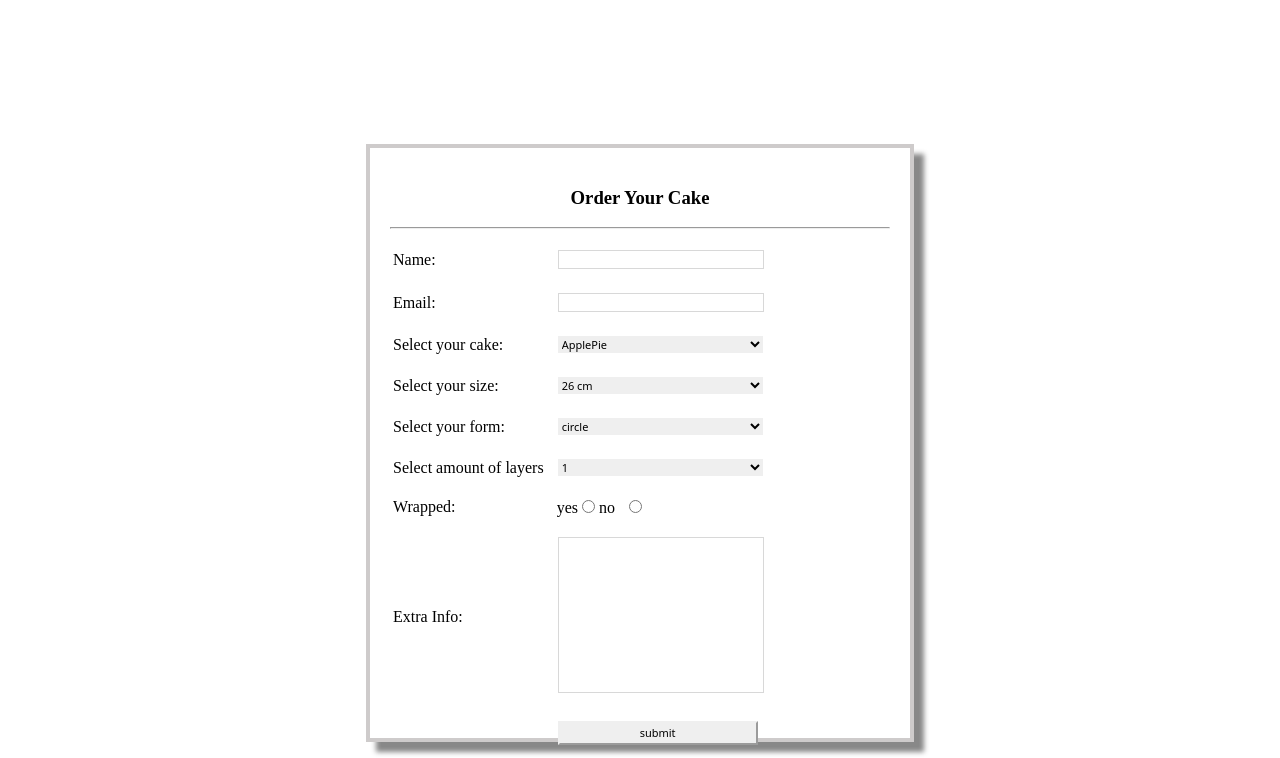
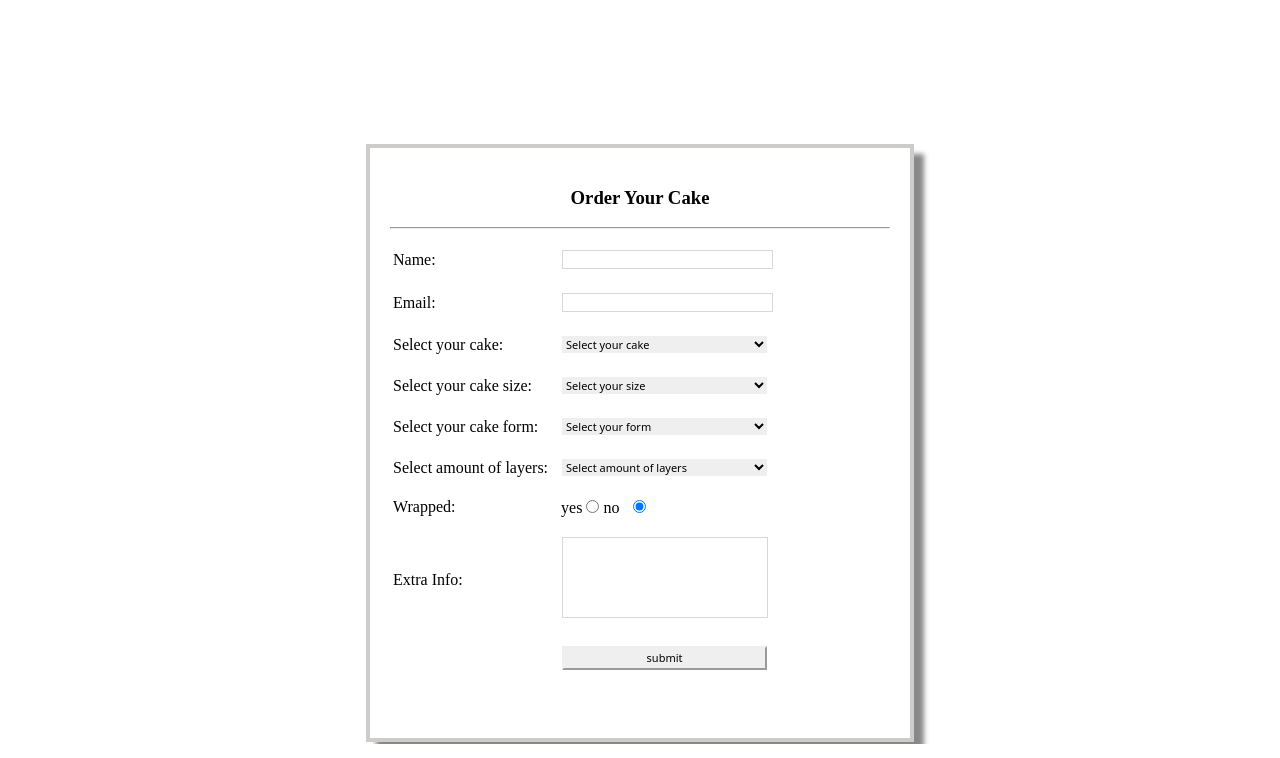
Before and after one commit to patriciaschutter/Business-Website, a plain HTML site: page orderlist.html in a window 1280 px wide. Shown: the part 56-814 px from the top of the page. Drawn offline with nearby package versions, Linux system fonts and the light colour scheme.

Commit message:
finalorderlist

```diff
--- a/orderlist.html
+++ b/orderlist.html
@@ -32,7 +32,7 @@
 	.textinput{
 		border: 1px solid #d8d8d8;
 		margin: 10px;
-		width: 200px;
+		width: 205px;
 	}
 
 	.textinput:hover{
@@ -66,7 +66,7 @@
 	}
 
 	.submitbutton{
-		width: 200px;
+		width: 205px;
 		margin: 10px;
 		text-align: center;
 		cursor: pointer;
@@ -135,9 +135,10 @@
 
 			</tr>
 			<tr>
-				<td><label for="Cake">Select your cake:</label></td>
+				<td><label for="cakesort">Select your cake:</label></td>
 				<td>
-					<select name="cakesort">
+					<select id="cakesort" name="cakesort">
+					<option>Select your cake</option>
 					<option>ApplePie</option>
 					<option>Hazelnut</option>
 					<option>AppleCrumble</option>
@@ -146,9 +147,10 @@
 			</tr>
 
 			<tr>
-				<td><label for="size">Select your size:</label></td>
+				<td><label for="size">Select your cake size:</label></td>
 				<td>
-					<select name="size">
+					<select id="size" name="size">
+					<option>Select your size</option>
 					<option>26 cm</option>
 					<option>30 cm</option>
 					<option>34 cm</option>
@@ -156,9 +158,10 @@
 					</select>
 			</tr>
 			<tr>
-				<td><label for="form">Select your form:</label></td>
+				<td><label for="form">Select your cake form:</label></td>
 				<td>
-					<select name="size">
+					<select id="form" name="form">
+					<option>Select your form</option>
 					<option>circle</option>
 					<option>square</option>
 					<option>triangle</option>
@@ -166,9 +169,10 @@
 					</select>
 			</tr>
 			<tr>
-				<td><label for="layers">Select amount of layers</label></td>
+				<td><label for="layers">Select amount of layers:</label></td>
 				<td>
-					<select name="layers">
+					<select id="layers" name="layers">
+					<option>Select amount of layers</option>
 					<option>1</option>
 					<option>2</option>
 					<option>3</option>
@@ -181,14 +185,14 @@
 
 
 			<tr>
-				<td><label>Wrapped:</label></td>
-				<td class="radio"> yes <input type="radio" name="Wrapped"> no <input id="radio" type="radio" name="Wrapped">
+				<td><label for="Wrapped">Wrapped:</label></td>
+				<td class="radio"> yes <input type="radio" name="Wrapped"> no <input id="radio" type="radio" name="Wrapped" checked="checked">
 
 			</tr>
 
 			<tr>
-			<td><label for="Extra Info" >Extra Info:</label></td>
-			<td><textarea id="textarea_01" rows="10" cols="30"></textarea></td>
+			<td><label for="textarea_01" >Extra Info:</label></td>
+			<td><textarea name="textarea_01" id="textarea_01" rows="5" cols="30"></textarea></td>
 			</tr>
 
 
@@ -219,10 +223,39 @@
 	     	e.preventDefault()
 	     	var user = $("#user").val()
 	     	var email = $("#email").val()
+	     	var cakesort = $( "#cakesort option:selected" ).text()
+	     	var size = $( "#size option:selected" ).text()
+	     	var form = $( "#form option:selected" ).text()
+	     	var layers = $( "#layers option:selected" ).text()
 	     	var textarea_01 = $("#textarea_01").val()
-	     	if (user.length>0&&email.length>0){$("#welcome").html("thank you for your order")}
+	     	//console.log($('input[name=Wrapped]').val())
+
+	     	if (user.length == 0){alert("please fill in your name")}
+	     	else if (email.length == 0){
+	     		alert("please fill in your email")}
+	     	else if (cakesort == "Select your cake"){alert("please fill in your type of cake")}
+	     	else if (size == "Select your size"){alert("please fill in your cake size")}
+	     	else if (form == "Select your form"){alert("please fill in your cake form")}
+	     	else if (layers == "Select amount of layers"){alert("please fill in your amount of layers")}
+	     	else if (textarea_01 == 0){alert("please fill in your extra comments")}
+	     	else { $("#welcome").html("Thank you for your order " + $("#user").val() + ", an email will be sent to " + $("#email").val() + " for further details.")
+	     	}
+
+
+	     })
+	     	})
+
+	   	;
+
+
+	   //	$("#welcome").html("you did not fill in your email")}
+
+
+
+/*
+	     		&&email.length>0){$("#welcome").html("thank you for your order")}
 	     	else{$("#welcome").html("you missed a thingie")}
-
+	  */
 
 	    //     console.log("submit reached")
 
@@ -235,9 +268,9 @@
 	    //     else{
 	    //         document.getElementById("welcome").innerHTML = "you havent filled the complete form"
 	    //     }
-	    });
 
-    })
+
+
 	</script>
 
 
```
